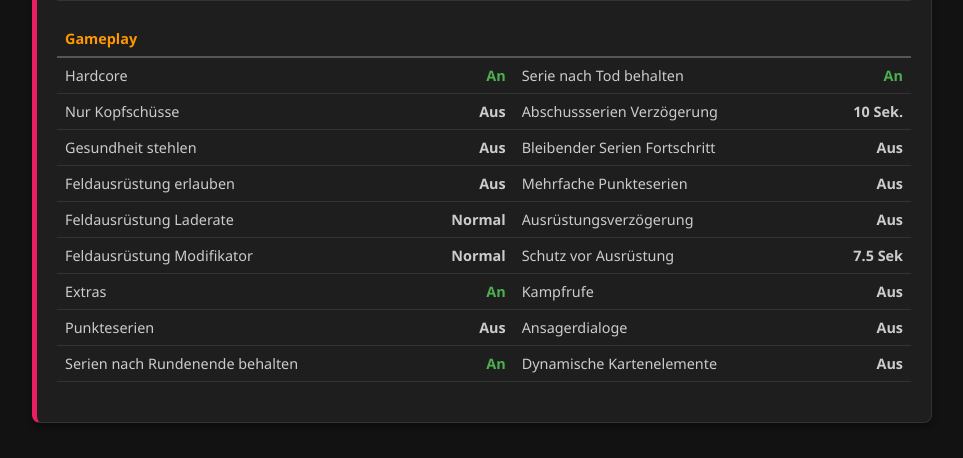
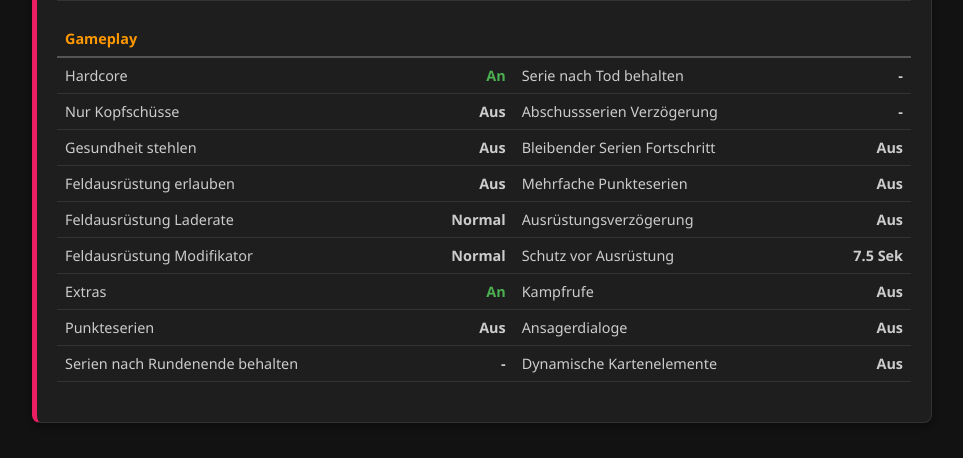
Before and after one commit to kruemmel2704/Tournement, a Flask app: page /rules in a window 1280 px wide. Shown: the part 2678-3136 px from the top of the page, without its empty margins (158-1121 px from the left). Run offline with Flask 3, Linux system fonts and the light colour scheme.

Commit message:
rules update

```diff
--- a/templates/rules.html
+++ b/templates/rules.html
@@ -205,11 +205,11 @@
             <tbody>
                 <tr>
                     <td>Hardcore</td><td class="val" style="color:#4caf50;">An</td>
-                    <td>Serie nach Tod behalten</td><td class="val" style="color:#4caf50;">An</td>
+                    <td>Serie nach Tod behalten</td><td class="val">-</td>
                 </tr>
                 <tr>
                     <td>Nur Kopfschüsse</td><td class="val">Aus</td>
-                    <td>Abschussserien Verzögerung</td><td class="val">10 Sek.</td>
+                    <td>Abschussserien Verzögerung</td><td class="val">-</td>
                 </tr>
                 <tr>
                     <td>Gesundheit stehlen</td><td class="val">Aus</td>
@@ -236,7 +236,7 @@
                     <td>Ansagerdialoge</td><td class="val">Aus</td>
                 </tr>
                 <tr>
-                    <td>Serien nach Rundenende behalten</td><td class="val" style="color:#4caf50;">An</td>
+                    <td>Serien nach Rundenende behalten</td><td class="val">-</td>
                     <td>Dynamische Kartenelemente</td><td class="val">Aus</td>
                 </tr>
             </tbody>
```
